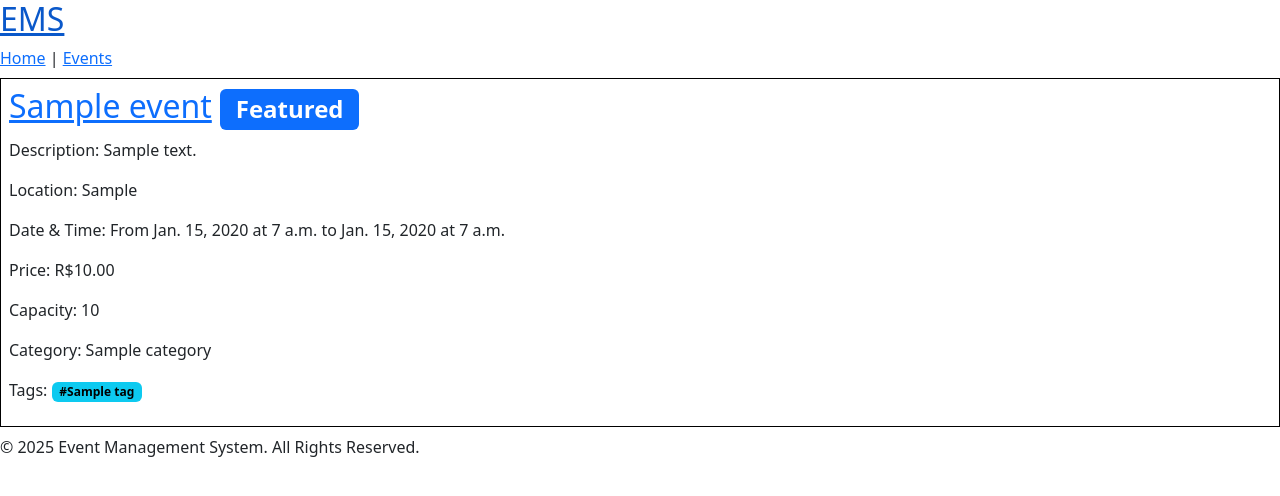
After one commit to erickribeiro-dev/event-management-system, a Django app: page /events/ in a window 1280 px wide. The commit adds this page. Shown: the top 496 px of the page. Run offline with Django 5.2, Linux system fonts and the light colour scheme; tables that the repository leaves empty hold one stand-in row (values such as "Sample post"); some libraries are stand-ins or nearby versions.

Commit message:
Add STATICFILES_DIRS to settings.py, static folder in root containing Bootstrap 5.3.7
Add Bootstrap 5.3.7 to base.html, and some basic navigation links

Add event_detail.html and event_list.html to event/templates

Adjustments to some Event model's fields.

Add event_list and event_detail paths to urls.py

Create basic views for event_detail.html and event_list.html

```diff
--- a/event_management_system/settings.py
+++ b/event_management_system/settings.py
@@ -121,6 +121,7 @@ USE_TZ = True
 # https://docs.djangoproject.com/en/5.2/howto/static-files/
 
 STATIC_URL = 'static/'
+STATICFILES_DIRS = [os.path.join(BASE_DIR, "static")]
 
 # Default primary key field type
 # https://docs.djangoproject.com/en/5.2/ref/settings/#default-auto-field
--- a/events/models.py
+++ b/events/models.py
@@ -52,8 +52,8 @@ class Event(models.Model):
     # slug = models.SlugField(unique=True, max_length=255, blank=True)
 
     # Date & Time
-    start_time = models.DateTimeField()
-    end_time = models.DateTimeField()
+    start_datetime = models.DateTimeField()
+    end_datetime = models.DateTimeField(null=True, blank=True) # Optional
 
     # Pricing & Capacity
     # Price example: 19.50
@@ -81,4 +81,4 @@ class Event(models.Model):
 
     class Meta:
         # Newly created events come first
-        ordering = ["-created_at", "start_time"]
+        ordering = ["-created_at", "start_datetime"]
--- /dev/null
+++ b/events/templates/events/event_list.html
@@ -0,0 +1,48 @@
+{% extends "base.html" %}
+
+{% block title %}EMS | List of events{% endblock title %}
+
+{% block content %}
+    <div class="events-container">
+        {% for event in events %}
+            <div class="event-item" style="border: solid 1px black; margin: 8px 0; padding: 8px;">
+                <h2>
+                    <a href="{% url 'events:event_detail' event.id %}">{{ event.title }}</a>
+                    {% if event.is_featured %}
+                    <span class="badge text-bg-primary">Featured</span> {# Example: Use a Bootstrap badge #}
+                    {% endif %}
+                </h2>
+                <!-- <h2><a href="{ url 'events:event_detail' slug=event.slug }">{{ event.title }}</a></h2> -->
+                <p>Description: {{ event.description|truncatewords:30 }}</p>
+                <p>Location: {{ event.location }}</p>
+                <p>Date & Time:
+                    From {{ event.start_datetime|date }} at {{ event.start_datetime|time }}
+                    {% if event.end_datetime %}
+                        to {{ event.end_datetime|date }} at {{ event.end_datetime|time }}
+                    {% endif %}
+                </p>
+                <p>Price:
+                    {% if not event.price %}
+                        Free
+                    {% else %}
+                        {{ event.get_currency_display }}{{ event.price }}
+                    {% endif %}
+                </p>
+                <p>Capacity: {% if not event.capacity %}
+                        Unlimited
+                    {% else %}
+                        {{ event.capacity }}
+                    {% endif %}
+                </p>
+                <p>Category: {{ event.category }}</p>
+                {% if event.tags.all %}
+                    <p>Tags:
+                        {% for tag in event.tags.all %}
+                            <span class="badge text-bg-info">#{{ tag.name }}</span>
+                        {% endfor %}
+                    </p>
+                {% endif %}
+            </div>
+        {% endfor %}
+    </div>
+{% endblock content %}
--- a/events/urls.py
+++ b/events/urls.py
@@ -4,4 +4,7 @@ from . import views
 app_name = "events"
 urlpatterns = [
     path("", views.index, name="index"),
+    path("events/", views.EventListView.as_view(), name="event_list"),
+    # TODO: Change event detail path to a slug
+    path("events/<int:pk>", views.EventDetailView.as_view(), name="event_detail"),
 ]
--- a/events/views.py
+++ b/events/views.py
@@ -1,6 +1,29 @@
-from django.http import HttpResponse
 from django.shortcuts import render
+from django.views import generic
+from .models import Event
 
 # Create your views here.
 def index(request):
-    return render(request, "events/index.html")
+    """A view representing the homepage."""
+    return render(request, "events/index.html", {})
+
+class EventListView(generic.ListView):
+    """A view representing all the published events."""
+    model = Event
+    template_name = "events/event_list.html"
+    context_object_name = "events"
+
+    def get_queryset(self):
+        # Only list published events, prefetching related tags for performance (Avoid N + 1 problem).
+        # return Event.objects.filter(status="PUB").prefetch_related("tags")
+        return Event.objects.all().prefetch_related("tags")
+
+class EventDetailView(generic.DetailView):
+    """A view representing details of a specific event."""
+    model = Event
+    template_name = "events/event_detail.html"
+    context_object_name = "event"
+
+    def get_queryset(self):
+        # prefetch_related is not needed when displaying a single object.
+        return Event.objects.filter(status="PUB")
--- a/templates/base.html
+++ b/templates/base.html
@@ -1,12 +1,15 @@
+{% load static %}
 <!DOCTYPE html>
 <html lang="en">
 <head>
     <meta charset="UTF-8">
     <meta name="viewport" content="width=device-width, initial-scale=1.0">
     <title>{% block title %}Event Management System{% endblock title %}</title>
+    <link rel="stylesheet" href="{% static 'vendor/bootstrap/css/bootstrap.min.css' %}">
+    <!-- Custom css go here: -->
     <style>
         :root {
-            color-scheme: dark light;
+            color-scheme: dark light !important;
         }
     </style>
 </head>
@@ -14,7 +17,9 @@
     <header>
         <nav>
             <div>
-                <a href="{% url 'events:index' %}"><h1>EMS</h1></a>
+                <a href="{% url 'events:index' %}"><h2>EMS</h2></a>
+                <a href="{% url 'events:index' %}">Home</a> |
+                <a href="{% url 'events:event_list' %}">Events</a>
             </div>
         </nav>
     </header>
@@ -24,5 +29,7 @@
     <footer>
         <p>&copy; {% now "Y" %} Event Management System. All Rights Reserved.</p>
     </footer>
+    <script src="{% static 'vendor/bootstrap/js/bootstrap.bundle.min.js' %}" defer></script>
+    <!-- Custom scripts go here: -->
 </body>
 </html>
```
Also changed, not shown: events/templates/events/event_detail.html (added, +41 -0 lines), events/migrations/0002_alter_event_options_and_more.py (added).
